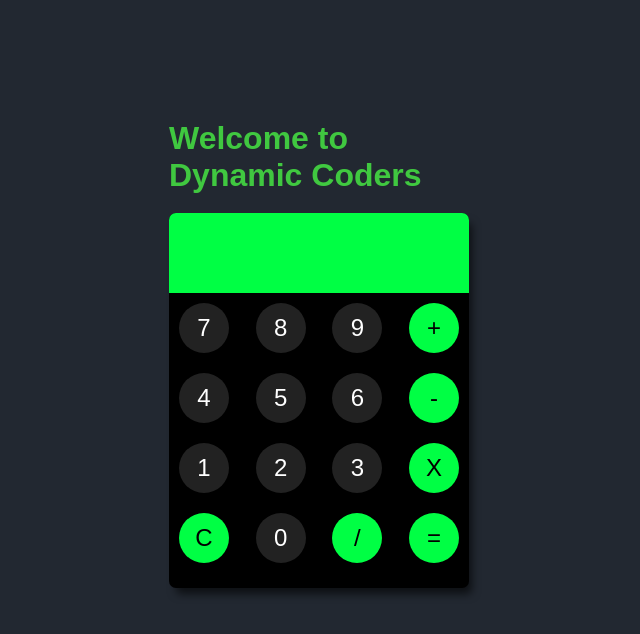
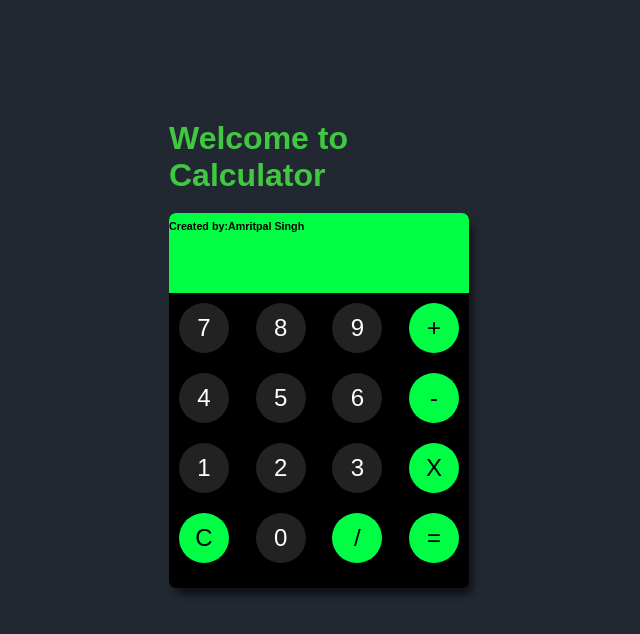
Before and after one commit to Cyber-Dragon2/web-dev, a plain HTML site: page index.html in a window 1280 px wide. Shown: the whole page, without its empty margins (321-961 px from the left). Drawn offline with Linux system fonts and the light colour scheme.

Commit message:
Simple Calcuator version 0.2

```diff
--- a/index.html
+++ b/index.html
@@ -12,7 +12,8 @@
 
 <body>
     <div>
-        <h1>Welcome to <br> Dynamic Coders </h1>
+        <h1>Welcome to <br> Calculator </h1>
+        <h6>Created by:Amritpal Singh</h6>
     </div>
     <!-- calculator -->
     <div class="calculator">
--- a/style.css
+++ b/style.css
@@ -23,6 +23,16 @@ div h1{
     position: absolute;
     /* transform: translateY(-600%); */
     transform:translate(0px,-280px);
+    word-break: break-all;
+    transition: 1s;
+    /* width: min-content; */
+}
+div h6{
+    color: rgb(0, 0, 0);
+    /* width: 50%; */
+    position: absolute;
+    /* transform: translateY(-600%); */
+    transform:translate(0px,-180px);
     word-break: break-all;
     transition: 1s;
     /* width: min-content; */
```
